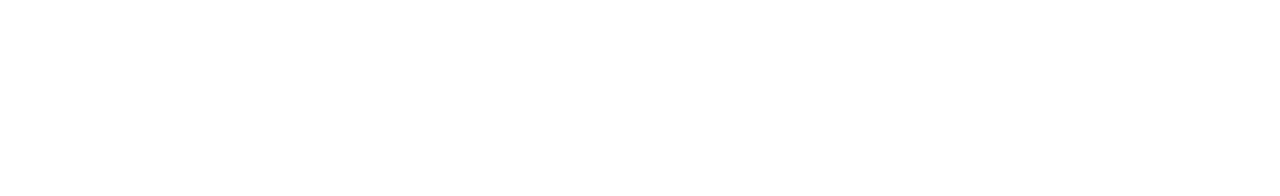
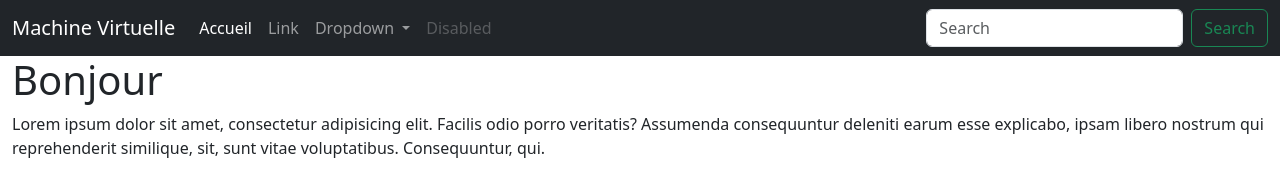
Before and after one commit to Cheaucapik/S103-systemes, a plain HTML site: page accueil.html in a window 1280 px wide. Drawn offline with nearby package versions, Linux system fonts and the light colour scheme.

Commit message:
1.1 - Nav-bar - bootstrap

```diff
--- a/accueil.html
+++ b/accueil.html
@@ -1,10 +1,54 @@
 <!DOCTYPE html>
-<html lang="en">
+<html lang="fr">
 <head>
-  <meta charset="UTF-8">
-  <title>Accueil</title>
+    <meta charset="UTF-8">
+    <meta name="viewport" content="width=device-width, initial-scale=1">
+    <link href="https://cdn.jsdelivr.net/npm/bootstrap@5.3.3/dist/css/bootstrap.min.css"
+          rel="stylesheet"
+          integrity="sha384-QWTKZyjpPEjISv5WaRU9OFeRpok6YctnYmDr5pNlyT2bRjXh0JMhjY6hW+ALEwIH"
+          crossorigin="anonymous">
+    <title>Accueil</title>
 </head>
 <body>
-
+<nav class="navbar navbar-expand-lg navbar-dark bg-dark">
+    <div class="container-fluid">
+        <a class="navbar-brand" href="#">Machine Virtuelle</a>
+        <button class="navbar-toggler" type="button" data-bs-toggle="collapse" data-bs-target="#navbarSupportedContent" aria-controls="navbarSupportedContent" aria-expanded="false" aria-label="Toggle navigation">
+            <span class="navbar-toggler-icon"></span>
+        </button>
+        <div class="collapse navbar-collapse" id="navbarSupportedContent">
+            <ul class="navbar-nav me-auto mb-2 mb-lg-0">
+                <li class="nav-item">
+                    <a class="nav-link active" aria-current="page" href="#">Accueil</a>
+                </li>
+                <li class="nav-item">
+                    <a class="nav-link" href="#">Link</a>
+                </li>
+                <li class="nav-item dropdown">
+                    <a class="nav-link dropdown-toggle" href="#" id="navbarDropdown" role="button" data-bs-toggle="dropdown" aria-expanded="false">
+                        Dropdown
+                    </a>
+                    <ul class="dropdown-menu" aria-labelledby="navbarDropdown">
+                        <li><a class="dropdown-item" href="#">Action</a></li>
+                        <li><a class="dropdown-item" href="#">Another action</a></li>
+                        <li><hr class="dropdown-divider"></li>
+                        <li><a class="dropdown-item" href="#">Something else here</a></li>
+                    </ul>
+                </li>
+                <li class="nav-item">
+                    <a class="nav-link disabled" href="#" tabindex="-1" aria-disabled="true">Disabled</a>
+                </li>
+            </ul>
+            <form class="d-flex">
+                <input class="form-control me-2" type="search" placeholder="Search" aria-label="Search">
+                <button class="btn btn-outline-success" type="submit">Search</button>
+            </form>
+        </div>
+    </div>
+</nav>
+<section class="container-fluid">
+    <h1>Bonjour</h1>
+    <p>Lorem ipsum dolor sit amet, consectetur adipisicing elit. Facilis odio porro veritatis? Assumenda consequuntur deleniti earum esse explicabo, ipsam libero nostrum qui reprehenderit similique, sit, sunt vitae voluptatibus. Consequuntur, qui.</p>
+</section>
 </body>
 </html>
```
